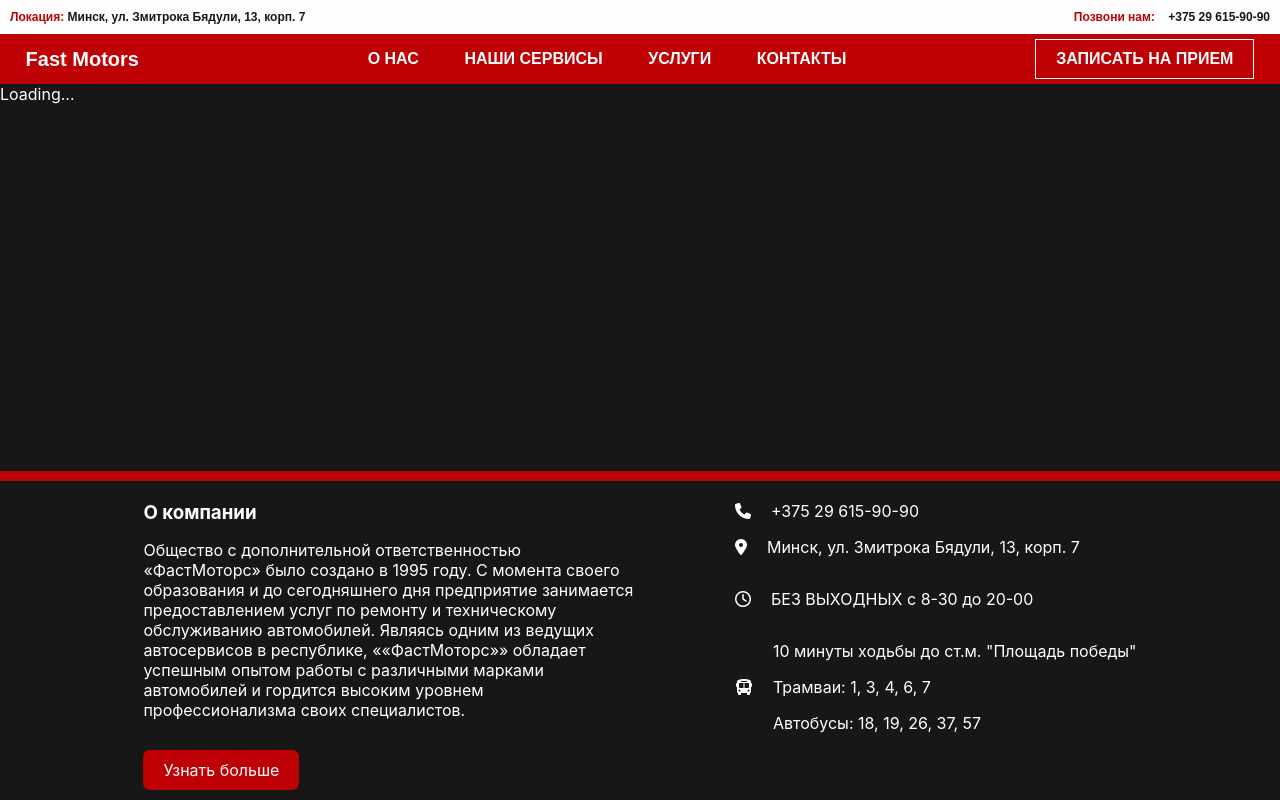
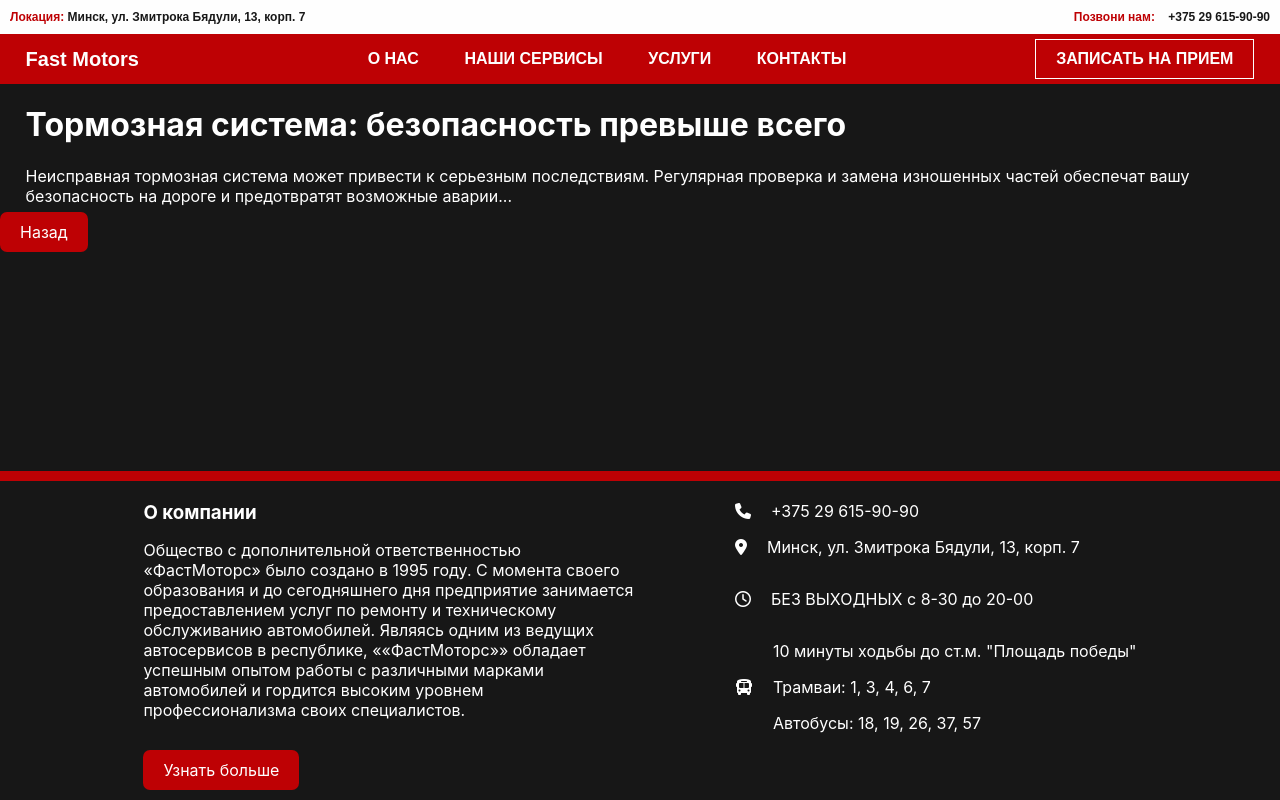
Before and after one commit to ifloky/autoservice, a React (Create React App) app in the folder client/: page /articles/1 in a window 1280 px wide. Built offline with nearby package versions, Linux system fonts and the light colour scheme; no server answers.

Commit message:
fix: work for articles

```diff
--- a/client/src/App.css
+++ b/client/src/App.css
@@ -20,7 +20,8 @@
   cursor: pointer;
   font-size: 1em;
   border-radius: 7px;
-  transition: background .3s ease-in-out;
+  transition: all .3s ease-in-out;
+  text-decoration: none;
 }
 
 .btn:hover {
--- a/client/src/Pages/Article/ArticleView.tsx
+++ b/client/src/Pages/Article/ArticleView.tsx
@@ -1,5 +1,5 @@
 import React, { useEffect, useState } from 'react';
-import { useParams } from 'react-router-dom';
+import { Link, useParams } from 'react-router-dom';
 
 interface Article {
   id: number;
@@ -8,36 +8,49 @@ interface Article {
 }
 
 const ArticleView: React.FC = () => {
-  const { id } = useParams<{ id: string }>();
-  const [article, setArticle] = useState<Article | null>(null);
 
-  useEffect(() => {
-    const fetchArticle = async () => {
-      try {
-        const response = await fetch(`/api/articles/${id}`);
-        if (response.ok) {
-          const data = await response.json();
-          setArticle(data);
-        } else {
-          console.error('Failed to fetch article');
-        }
-      } catch (error) {
-        console.error('Error fetching article:', error);
-      }
-    };
+  const article = {
+    _id: 3,
+    date: '14.05.2024',
+    title: 'Тормозная система: безопасность превыше всего',
+    content: 'Неисправная тормозная система может привести к серьезным последствиям. Регулярная проверка и замена изношенных частей обеспечат вашу безопасность на дороге и предотвратят возможные аварии...',
+    link: '/articles/brakes'
+  }
 
-    fetchArticle();
-  }, [id]);
+
+  // const { id } = useParams<{ id: string }>();
+  // const [article, setArticle] = useState<Article | null>(null);
+
+  // useEffect(() => {
+  //   const fetchArticle = async () => {
+  //     try {
+  //       const response = await fetch(`/api/articles/${id}`);
+  //       if (response.ok) {
+  //         const data = await response.json();
+  //         setArticle(data);
+  //       } else {
+  //         console.error('Failed to fetch article');
+  //       }
+  //     } catch (error) {
+  //       console.error('Error fetching article:', error);
+  //     }
+  //   };
+
+  //   fetchArticle();
+  // }, [id]);
 
   if (!article) {
     return <div>Loading...</div>;
   }
 
   return (
-    <div>
-      <h1>{article.title}</h1>
-      <p>{article.content}</p>
-    </div>
+    <>
+      <div className='container'>
+        <h1>{article.title}</h1>
+        <p>{article.content}</p>
+      </div>
+      <Link to='/articles' className='btn'>Назад</Link>
+    </>
   );
 };
 
--- a/client/src/Pages/Articles/ArticlesView.tsx
+++ b/client/src/Pages/Articles/ArticlesView.tsx
@@ -1,5 +1,7 @@
 import React, { useEffect, useState } from 'react';
 import { Link } from 'react-router-dom';
+import './articles-styles.css'
+
 
 interface Article {
   _id: number;
@@ -7,38 +9,62 @@ interface Article {
   content: string;
 }
 
+const articles = [
+  {
+    _id: 1,
+    date: '14.06.2024',
+    title: 'Диагностика и обслуживание',
+    content: 'Современная специализированная компания, имеющая огромный рабочий опыт по выбору и замене оригинальных, надежных запасных частей...',
+    link: '/articles/diagnostika'
+  },
+  {
+    _id: 2,
+    date: '04.06.2024',
+    title: 'Замена, промывка инжектора',
+    content: 'Инжектор в автомобиле призван выполнять свою основную задачу по экономичному впрыску бензина в двигатель. При эксплуатации ТС происходит загрязнение топливной системы...',
+    link: '/articles/injector'
+  },
+  {
+    _id: 3,
+    date: '14.05.2024',
+    title: 'Тормозная система: безопасность превыше всего',
+    content: 'Неисправная тормозная система может привести к серьезным последствиям. Регулярная проверка и замена изношенных частей обеспечат вашу безопасность на дороге и предотвратят возможные аварии...',
+    link: '/articles/brakes'
+  }
+];
+
 const ArticlesView: React.FC = () => {
-  const [articles, setArticles] = useState<Article[]>([]);
+  // const [articles, setArticles] = useState<Article[]>([]);
 
-  useEffect(() => {
-    const fetchArticles = async () => {
-      try {
-        const response = await fetch('/api/articles');
-        if (response.ok) {
-          const data = await response.json();
-          setArticles(data);
-        } else {
-          console.error('Failed to fetch articles');
-        }
-      } catch (error) {
-        console.error('Error fetching articles:', error);
-      }
-    };
+  // useEffect(() => {
+  //   const fetchArticles = async () => {
+  //     try {
+  //       const response = await fetch('/api/articles');
+  //       if (response.ok) {
+  //         const data = await response.json();
+  //         setArticles(data);
+  //       } else {
+  //         console.error('Failed to fetch articles');
+  //       }
+  //     } catch (error) {
+  //       console.error('Error fetching articles:', error);
+  //     }
+  //   };
 
-    fetchArticles();
-  }, []);
+  //   fetchArticles();
+  // }, []);
 
   return (
-    <div>
+    <div className='container'>
       <h1>Список статей</h1>
-      <ul>
+      <ul className='articles-list'>
         {articles.map(article => (
           <li key={article._id}>
-            <Link to={`/articles/${article._id}`}>{article.title}</Link>
+            <Link to={`/articles/${article._id}`} className='btn'>{article.title}</Link>
           </li>
         ))}
       </ul>
-    </div>
+    </div >
   );
 };
 
--- /dev/null
+++ b/client/src/Pages/Articles/articles-styles.css
@@ -0,0 +1,10 @@
+.articles-list li {
+  list-style: none;
+  height: 50px;
+}
+
+.articles-list a {
+  text-decoration: none;
+  color: var(--text-color);
+  transition: all .3s ease-in-out;
+}
--- a/client/src/Pages/MainPage/MainPageView.tsx
+++ b/client/src/Pages/MainPage/MainPageView.tsx
@@ -124,19 +124,19 @@ const newsItems = [
     date: '14.06.2024',
     title: 'Диагностика и обслуживание',
     description: 'Современная специализированная компания, имеющая огромный рабочий опыт по выбору и замене оригинальных, надежных запасных частей...',
-    link: '/news/diagnostika'
+    link: '/articles/diagnostika'
   },
   {
     date: '04.06.2024',
     title: 'Замена, промывка инжектора',
     description: 'Инжектор в автомобиле призван выполнять свою основную задачу по экономичному впрыску бензина в двигатель. При эксплуатации ТС происходит загрязнение топливной системы...',
-    link: '/news/injector'
+    link: '/articles/injector'
   },
   {
     date: '14.05.2024',
     title: 'Тормозная система: безопасность превыше всего',
     description: 'Неисправная тормозная система может привести к серьезным последствиям. Регулярная проверка и замена изношенных частей обеспечат вашу безопасность на дороге и предотвратят возможные аварии...',
-    link: '/news/brakes'
+    link: '/articles/brakes'
   }
 ];
 
@@ -269,7 +269,7 @@ const MainPageView: React.FC = () => {
           ))}
         </div>
         <div className='news-section__more'>
-          <Link to='/news' className='news-section__more-link btn'>СМОТРЕТЬ ВСЕ</Link>
+          <Link to='/articles' className='news-section__more-link btn'>СМОТРЕТЬ ВСЕ</Link>
         </div>
       </section >
     </>
```
